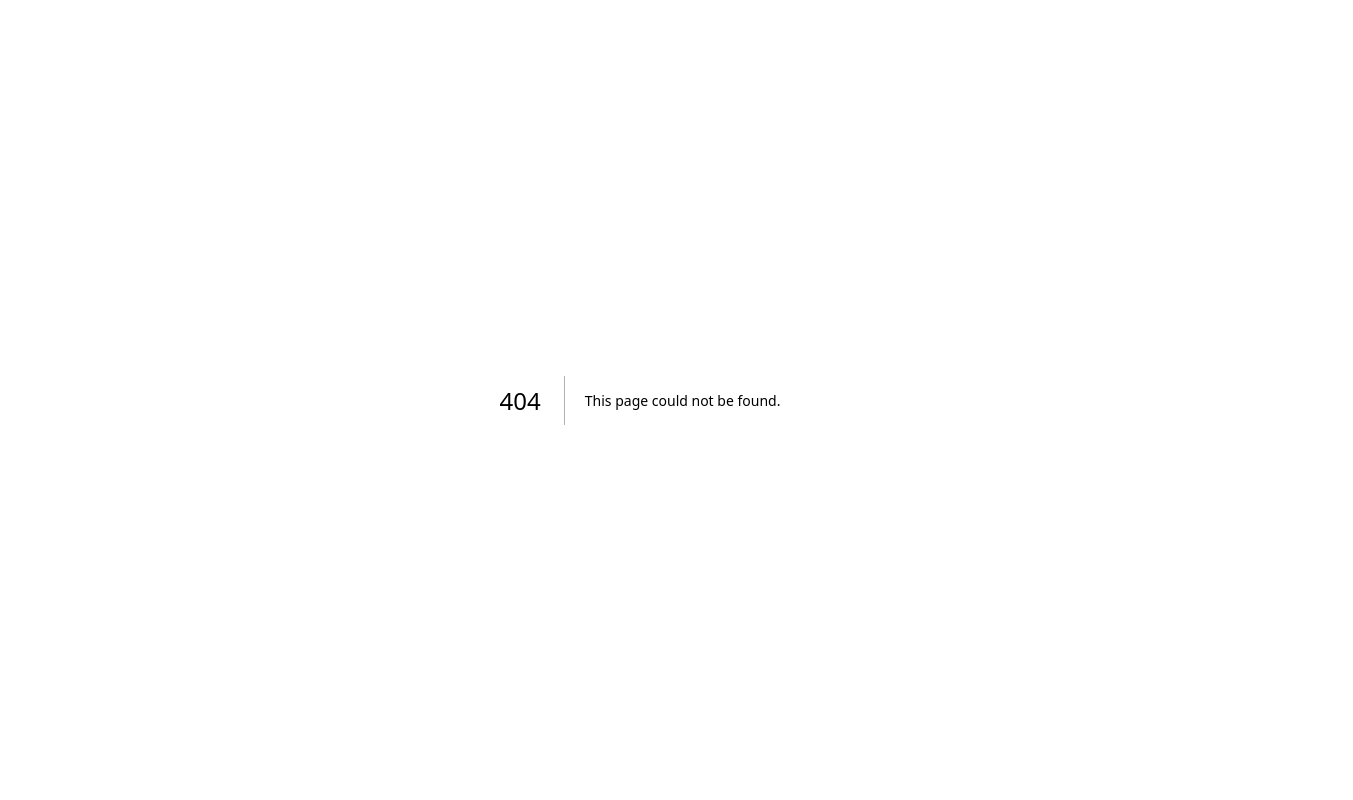
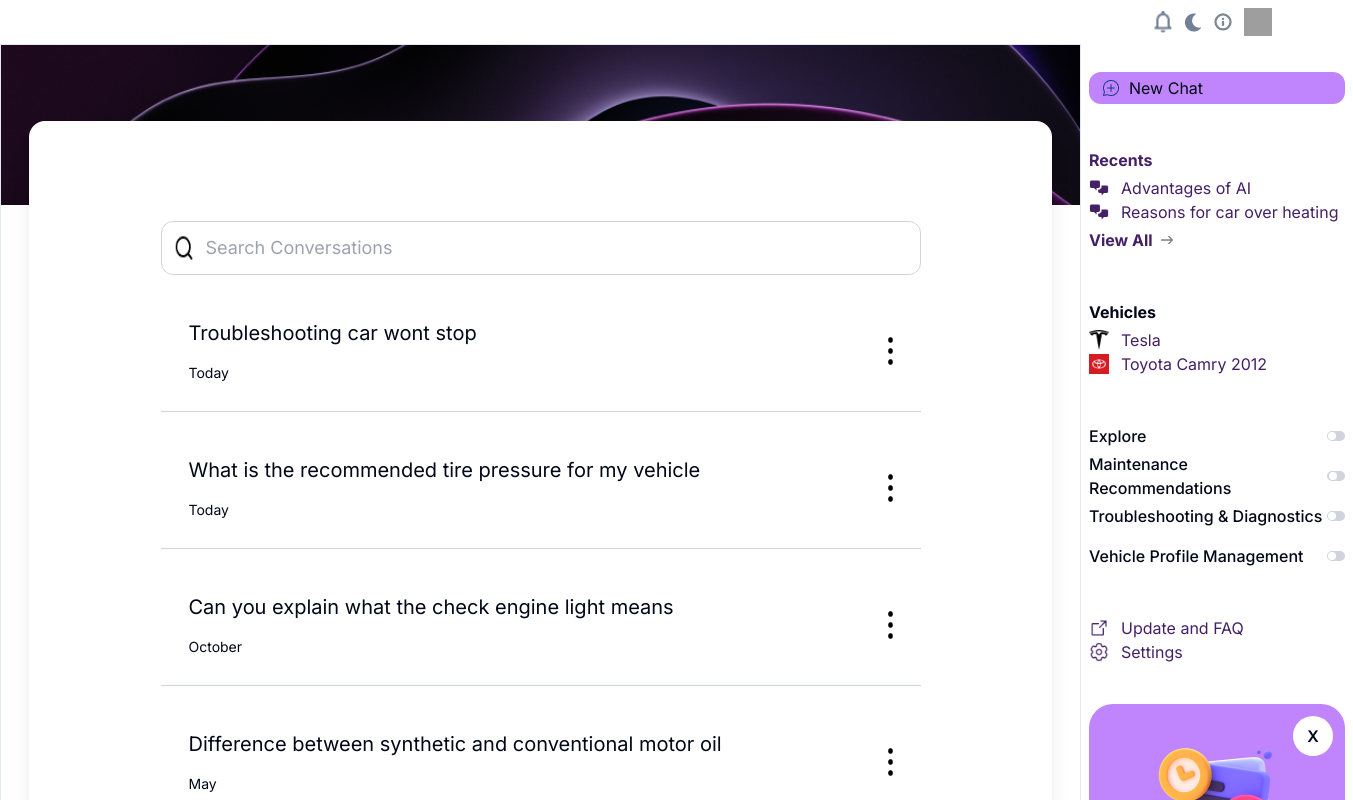
Before and after one commit to AdedayoDev/vectronWebApp, a Next.js app: page /chatmessage/searchchat in a window 1280 px wide. Before the commit this address had no page. Shown: the top 800 px of the page, 1353 px wide, since content can reach past the window. Built offline with nearby package versions, Linux system fonts and the light colour scheme; grey boxes are pictures that could not be loaded.

Commit message:
Merge branch 'chats-feat-idris' of https://github.com/Elmection/vechtron-webapp into chats-feat-idris

```diff
--- /dev/null
+++ b/src/app/chatmessage/_components/Search.jsx
@@ -0,0 +1,44 @@
+import Image from "next/image";
+import SearchList from "./SearchList";
+
+const data = [
+  { text: "Troubleshooting car wont stop", date: "Today" },
+  {
+    text: "What is the recommended tire pressure for my vehicle",
+    date: "Today",
+  },
+  {
+    text: "Can you explain what the check engine light means",
+    date: "October",
+  },
+  {
+    text: "Difference between synthetic and conventional motor oil",
+    date: "May",
+  },
+];
+
+function SearchBar() {
+  return (
+    <div className="relative flex flex-col w-full xl:w-[800px] mx-auto p-3 lg:p-5 items-center justify-center my-10 md:my-20 space-y-4">
+      <div className="flex w-full rounded-xl p-1 lg:p-3 space-x-3  border border-gray-300">
+        <Image
+          src="/assets/icons/search.png"
+          alt="search icon"
+          width={20}
+          height={20}
+          className=""
+        />
+        <input
+          type="text"
+          className="outline-none text-xs md:text-base lg:text-lg w-full"
+          placeholder="Search Conversations"
+        />
+      </div>
+      {data.map((item, index) => (
+        <SearchList data={item} key={index} />
+      ))}
+    </div>
+  );
+}
+
+export default SearchBar;
--- /dev/null
+++ b/src/app/chatmessage/_components/SearchList.jsx
@@ -0,0 +1,22 @@
+import Image from "next/image";
+
+function SearchList({ data }) {
+  return (
+    <div className="flex w-full mx-auto p-3 lg:p-7 items-center justify-between space-x-1 border-b border-slate-300">
+      <div className="flex flex-col text-left justify-center space-y-2 lg:space-y-4">
+        <p className="text-base xl:text-xl">{data.text}</p>
+        <p className="text-xs lg:text-sm">{data.date}</p>
+      </div>
+      <div className="relative w-[5px] h-7">
+        <Image
+          src="/assets/icons/Vector.png"
+          alt="search icon"
+          fill
+          className="object-fit hover:cursor-pointer"
+        />
+      </div>
+    </div>
+  );
+}
+
+export default SearchList;
--- /dev/null
+++ b/src/app/chatmessage/searchchat/page.jsx
@@ -0,0 +1,38 @@
+import Image from "next/image";
+import Profile from "../_components/Profile";
+import SideBar from "../_components/SideBar";
+import Search from "../_components/Search";
+
+export default function Chat() {
+  return (
+    <>
+      <div className="flex flex-col">
+        <div className="flex justify-end p-2">
+          <Profile />
+        </div>
+        <div className="flex flex-col lg:flex-row">
+          <div className="flex flex-1 justify-center items-start w-full">
+            <div className="relative border ">
+              <div className="relative w-full h-40">
+                <Image
+                  src="/assets/images/bg-img.png"
+                  alt="Background image"
+                  fill
+                  className="object-cover"
+                />
+              </div>
+              <div className="flex flex-col w-full lg:w-full p-3 sm:px-7">
+                <div className="z-10 flex flex-col text-center w-full xl:w-[1023px] -mt-24 bg-white rounded-2xl shadow-xl">
+                  <Search />
+                </div>
+              </div>
+            </div>
+          </div>
+          <div className="flex place-self-center w-72 lg:place-self-start">
+            <SideBar />
+          </div>
+        </div>
+      </div>
+    </>
+  );
+}
```
Also changed, not shown: public/assets/icons/Vector.png (added), public/assets/icons/search.png (added).
